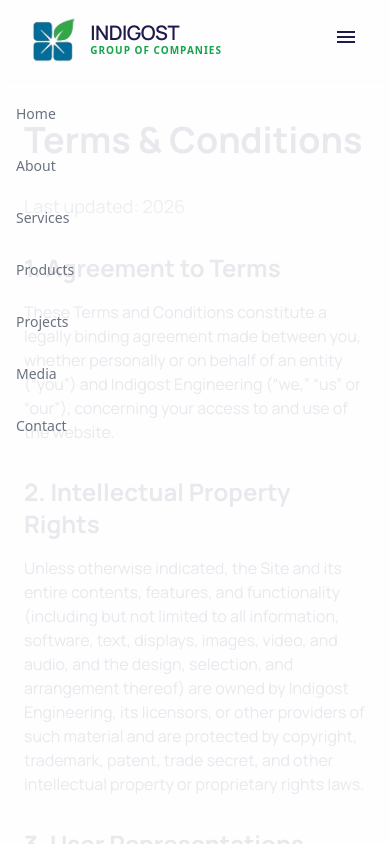
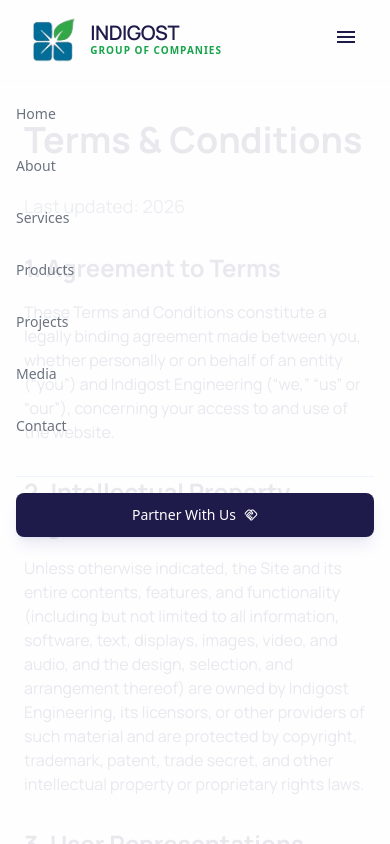
Before and after one commit to Usama123-usa/indgo, a React (Vite) app in the folder client/: page /terms in a window 390 px wide. Both pictures are taken after a click on the button "menu". Shown: the top 844 px of the page. Built offline with nearby package versions, Linux system fonts and the light colour scheme.

Commit message:
Remove office address from Footer and add Partner With Us button to mobile Navbar

```diff
--- a/client/src/components/Footer.jsx
+++ b/client/src/components/Footer.jsx
@@ -25,9 +25,6 @@ const Footer = () => {
                                 <span className="material-symbols-outlined text-xl">share</span>
                             </a>
                         </div>
-                        <p className="text-gray-500 text-sm mt-2 font-medium whitespace-nowrap">
-                            Office # 203, 2nd Floor, Al-Hafeez Heights, Gulberg III, Lahore, Pakistan
-                        </p>
                     </div>
                     <div>
                         <h4 className="font-bold text-deep-indigo mb-6">Solutions</h4>
--- a/client/src/components/Navbar.jsx
+++ b/client/src/components/Navbar.jsx
@@ -53,6 +53,12 @@ const Navbar = () => {
                         <NavLink to="/projects" className={getLinkClasses} onClick={() => setIsMenuOpen(false)}>Projects</NavLink>
                         <NavLink to="/media" className={getLinkClasses} onClick={() => setIsMenuOpen(false)}>Media</NavLink>
                         <NavLink to="/contact" className={getLinkClasses} onClick={() => setIsMenuOpen(false)}>Contact</NavLink>
+                        <div className="mt-4 pt-4 border-t border-indigo-100/50">
+                            <Link to="/contact" className="flex items-center justify-center gap-2 bg-deep-indigo hover:bg-primary text-white text-sm font-medium py-3 px-6 rounded-lg transition-all shadow-lg shadow-indigo-900/10" onClick={() => setIsMenuOpen(false)}>
+                                Partner With Us
+                                <span className="material-symbols-outlined text-sm">handshake</span>
+                            </Link>
+                        </div>
                     </div>
                 </div>
             )}
```
